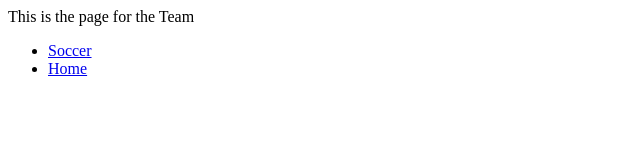
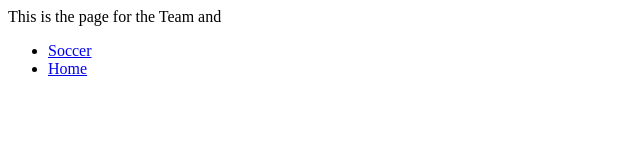
Before and after one commit to kashifumar/kas-helloworld, a Next.js app: page /chelsea in a window 1280 px wide. Shown: the top 160 px of the page, without its empty margins (0-640 px from the left). Built offline with nearby package versions, Linux system fonts and the light colour scheme.

Commit message:
Dynamic Segments-params.name not working, tryoing to fix that

```diff
--- a/app/[teams]/page.tsx
+++ b/app/[teams]/page.tsx
@@ -5,7 +5,7 @@
 }){
   return (
     <div>
-      This is the page for the Team {params.name}
+      This is the page for the Team {params.name} and {searchParams?.id}
       <ul>
         <li>
         <Link href="/soccer">Soccer</Link>
```
